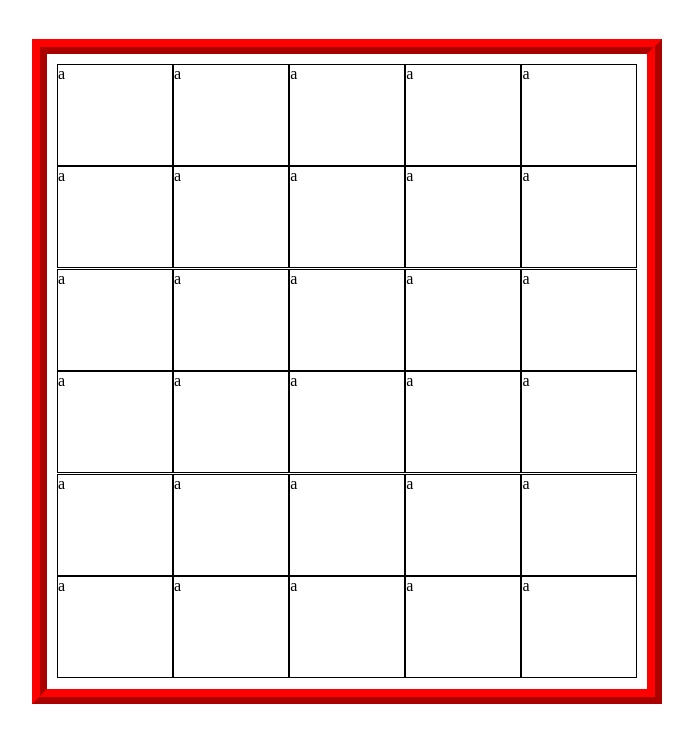
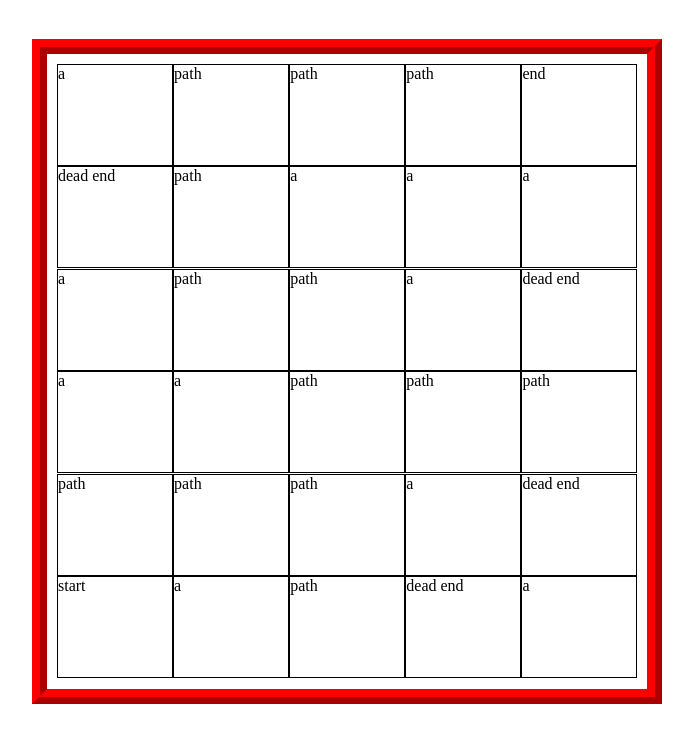
Before and after one commit to FelixR77/browser-game, a plain HTML site: page index.html in a window 1280 px wide. Shown: the part 61-800 px from the top of the page, without its empty margins (293-986 px from the left). Drawn offline with Linux system fonts and the light colour scheme.

Commit message:
map layout and flow

```diff
--- a/index.html
+++ b/index.html
@@ -13,39 +13,39 @@
         <div class="game-board">
             <div class="adventure-grid">
                 <div class="grid-square">a</div>
-                <div class="grid-square">a</div>
+                <div class="grid-square">path</div>
+                <div class="grid-square">path</div>
+                <div class="grid-square">path</div>
+                <div id="end" class="grid-square">end</div>
+
+                <div class="grid-square">dead end</div>
+                <div class="grid-square">path</div>
                 <div class="grid-square">a</div>
                 <div class="grid-square">a</div>
                 <div class="grid-square">a</div>
 
                 <div class="grid-square">a</div>
+                <div class="grid-square">path</div>
+                <div class="grid-square">path</div>
                 <div class="grid-square">a</div>
-                <div class="grid-square">a</div>
-                <div class="grid-square">a</div>
-                <div class="grid-square">a</div>
+                <div class="grid-square">dead end</div>
 
                 <div class="grid-square">a</div>
                 <div class="grid-square">a</div>
+                <div class="grid-square">path</div>
+                <div class="grid-square">path</div>
+                <div class="grid-square">path</div>
+
+                <div class="grid-square">path</div>
+                <div class="grid-square">path</div>
+                <div class="grid-square">path</div>
                 <div class="grid-square">a</div>
+                <div class="grid-square">dead end</div>
+
+                <div id="start" class="grid-square">start</div>
                 <div class="grid-square">a</div>
-                <div class="grid-square">a</div>
-
-                <div class="grid-square">a</div>
-                <div class="grid-square">a</div>
-                <div class="grid-square">a</div>
-                <div class="grid-square">a</div>
-                <div class="grid-square">a</div>
-
-                <div class="grid-square">a</div>
-                <div class="grid-square">a</div>
-                <div class="grid-square">a</div>
-                <div class="grid-square">a</div>
-                <div class="grid-square">a</div>
-
-                <div class="grid-square">a</div>
-                <div class="grid-square">a</div>
-                <div class="grid-square">a</div>
-                <div class="grid-square">a</div>
+                <div class="grid-square">path</div>
+                <div class="grid-square">dead end</div>
                 <div class="grid-square">a</div>
 
             </div>
```
